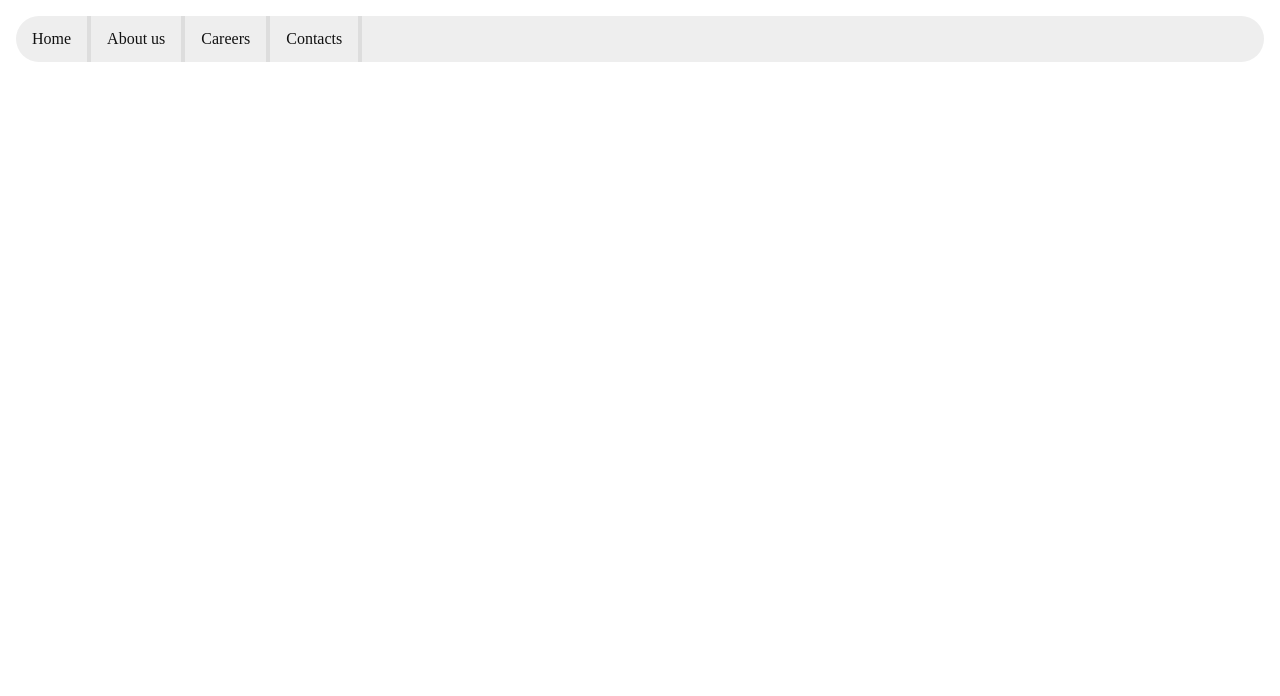
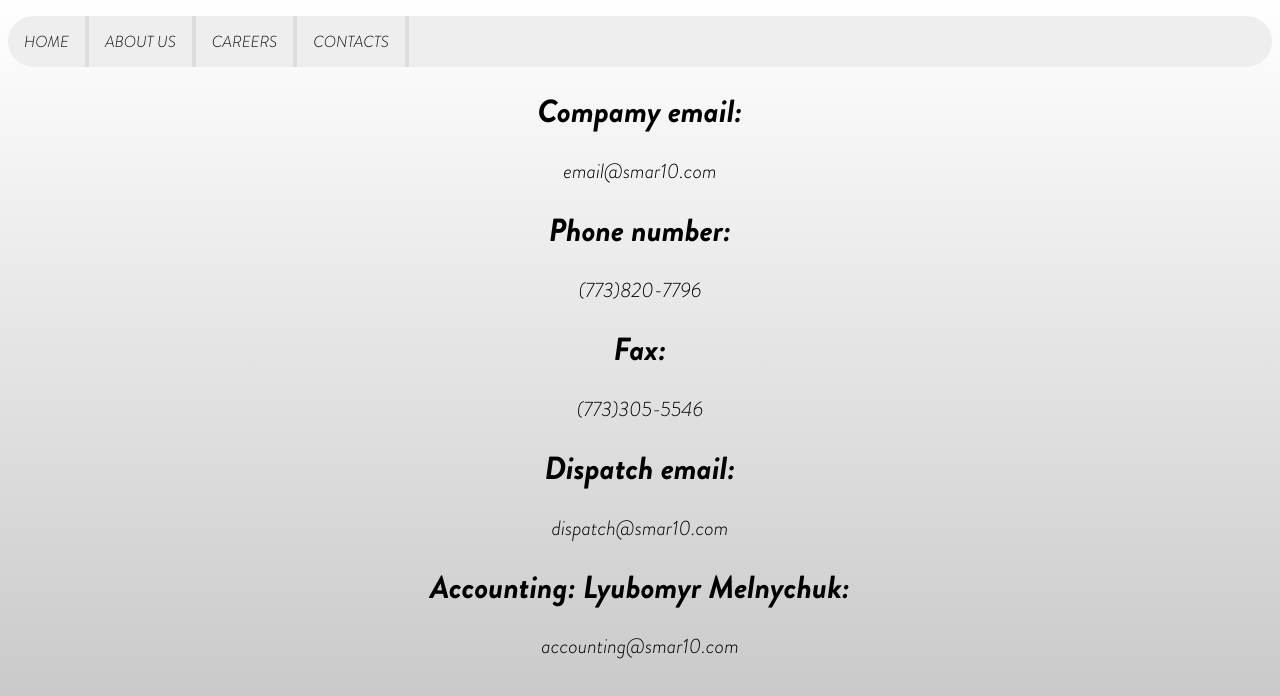
Before and after one commit to Wovich/wovich.github.io, a plain HTML site: page Smarten Site/contact.html in a window 1280 px wide. Drawn offline with Linux system fonts and the light colour scheme.

Commit message:
webcheck update

```diff
--- a/Smarten Site/about.css
+++ b/Smarten Site/about.css
@@ -1,3 +1,21 @@
+html {
+    height: 100%;
+}
+body{
+    background-size: cover;
+    border: 0;
+    margin: 0;
+    background:-moz-linear-gradient(top, white 55%, lightgray);
+    background:-webkit-linear-gradient(top, white 55%, lightgray);
+    background: linear-gradient(white, #c2c2c2);
+}
+.head{
+    font-style: italic;
+    font-family: "Brandon Grotesque", serif;
+    font-weight: 300;
+    margin: 0;
+}
+
 .navbar{
     margin-left: 8px;
     margin-right: 8px;
@@ -25,3 +43,10 @@
     color: black;
     background-color: #dddddd;
 }
+.bd{
+    font-style: italic;
+    font-family: "Brandon Grotesque", serif;
+    font-weight: 300;
+   text-align: center;
+    font-size: 1.3em;
+}
--- a/Smarten Site/apply.css
+++ b/Smarten Site/apply.css
@@ -1,3 +1,9 @@
+.head{
+    font-style: italic;
+    font-family: "Brandon Grotesque", serif;
+    font-weight: 300;
+}
+
 .navbar{
     margin-left: 8px;
     margin-right: 8px;
@@ -10,6 +16,7 @@
 }
 .top{
     float: left;
+
 }
 
 .tpb{
--- a/Smarten Site/careers.css
+++ b/Smarten Site/careers.css
@@ -1,3 +1,17 @@
+html {
+    height: 100%;
+}
+
+body{
+    font-style: italic;
+    font-family: "Brandon Grotesque", serif;
+    font-weight: 300;
+    margin: 0;
+     background:-moz-linear-gradient(top, white 55%, lightgray);
+     background:-webkit-linear-gradient(top, white 55%, lightgray);
+     background: linear-gradient(white, #c2c2c2);
+     background-size: cover;
+ }
 .navbar{
     margin-left: 8px;
     margin-right: 8px;
@@ -7,9 +21,11 @@
     overflow: hidden;
     background-color: #eeeeee;
 
+
 }
 .top{
     float: left;
+
 }
 
 .tpb{
--- a/Smarten Site/contact.css
+++ b/Smarten Site/contact.css
@@ -1,3 +1,22 @@
+html {
+    height: 100%;
+}
+body{
+    background-size: cover;
+    border: 0;
+    margin: 0;
+    background:-moz-linear-gradient(top, white 55%, lightgray);
+    background:-webkit-linear-gradient(top, white 55%, lightgray);
+    background: linear-gradient(white, #c2c2c2);
+}
+
+.head{
+    font-style: italic;
+    font-family: "Brandon Grotesque", serif;
+    font-weight: 300;
+    margin: 0;
+}
+
 .navbar{
     margin-left: 8px;
     margin-right: 8px;
@@ -25,3 +44,13 @@
     color: black;
     background-color: #dddddd;
 }
+.bd{
+    font-style: italic;
+    font-family: "Brandon Grotesque", serif;
+    font-weight: 300;
+    text-align: center;
+}
+
+.bd p {
+    font-size: 1.3em;
+}
--- a/Smarten Site/contact.html
+++ b/Smarten Site/contact.html
@@ -3,7 +3,7 @@
 <head>
     <meta charset="UTF-8">
     <title>Contacts</title>
-    <link rel="stylesheet" href="./contact.css">
+    <link rel="stylesheet" href="contact.css">
     <link rel="stylesheet" href="fonts.css">
 
 </head>
@@ -11,14 +11,27 @@
 <div class="head">
 
     <ul class="navbar">
-        <li class="top"><a class="tpb" href="index.html">Home</a></li>
-        <li class="top"><a class="tpb" href="about.html">About us</a></li>
-        <li class="top"><a class="tpb" href="careers.html">Careers</a></li>
-        <li class="top"><a class="tpb" href="contact.html">Contacts</a></li>
+        <li class="top"><a class="tpb" href="index.html">HOME</a></li>
+        <li class="top"><a class="tpb" href="about.html">ABOUT US</a></li>
+        <li class="top"><a class="tpb" href="careers.html">CAREERS</a></li>
+        <li class="top"><a class="tpb" href="contact.html">CONTACTS</a></li>
     </ul>
 </div>
 <div class="bd">
-
+    <h1>Compamy email:</h1>
+    <p>email@smar10.com</p>
+    <h1>Phone number:</h1>
+    <p>
+        (773)820-7796
+    </p>
+    <h1>Fax:</h1>
+    <p>
+        (773)305-5546
+    </p>
+    <h1>Dispatch email:</h1>
+    <p>dispatch@smar10.com</p>
+    <h1>Accounting: Lyubomyr Melnychuk:</h1>
+    <p>accounting@smar10.com</p>
 </div>
 </body>
 </html>
--- a/Smarten Site/index.css
+++ b/Smarten Site/index.css
@@ -1,7 +1,7 @@
 .bdd{
-    font-style: italic;
-    font-family: "Brandon Grotesque", serif;
-    font-weight: 300;
+    font-style: normal;
+    font-family: "Redressed", serif;
+    font-weight: 100;
     background-size: cover;
     margin: 0;
     background-image: url("./image/back1.jpeg");
@@ -15,6 +15,9 @@
     padding: 0;
     overflow: hidden;
     background-color: #eeeeee;
+    font-style: italic;
+    font-family: "Brandon Grotesque", serif;
+    font-weight: 300;
 
 }
 .top{
@@ -35,11 +38,15 @@
     background-color: #dddddd;
 }
 .bgb{
-    display: block;
+    font-size: 1.2em;
 
-    margin: auto;
-    margin-top: 250px;
-    font-weight: 600;
+    display: flow;
+    position: absolute;
+    margin-right: auto;
+    margin-left: auto;
+    top: 45%; bottom: 26%; left:0; right: 0;
+
+    font-weight: 100;
     text-align: center;
     background: rgba(0,0,0, 0.7);
 }
```
Also changed, not shown: Smarten Site/about.html (+17 -6 lines), Smarten Site/apply.html (+5 -5 lines), Smarten Site/careers.html (+5 -5 lines), Smarten Site/index.html (+7 -5 lines), Smarten Site/image/logo.png (added).
